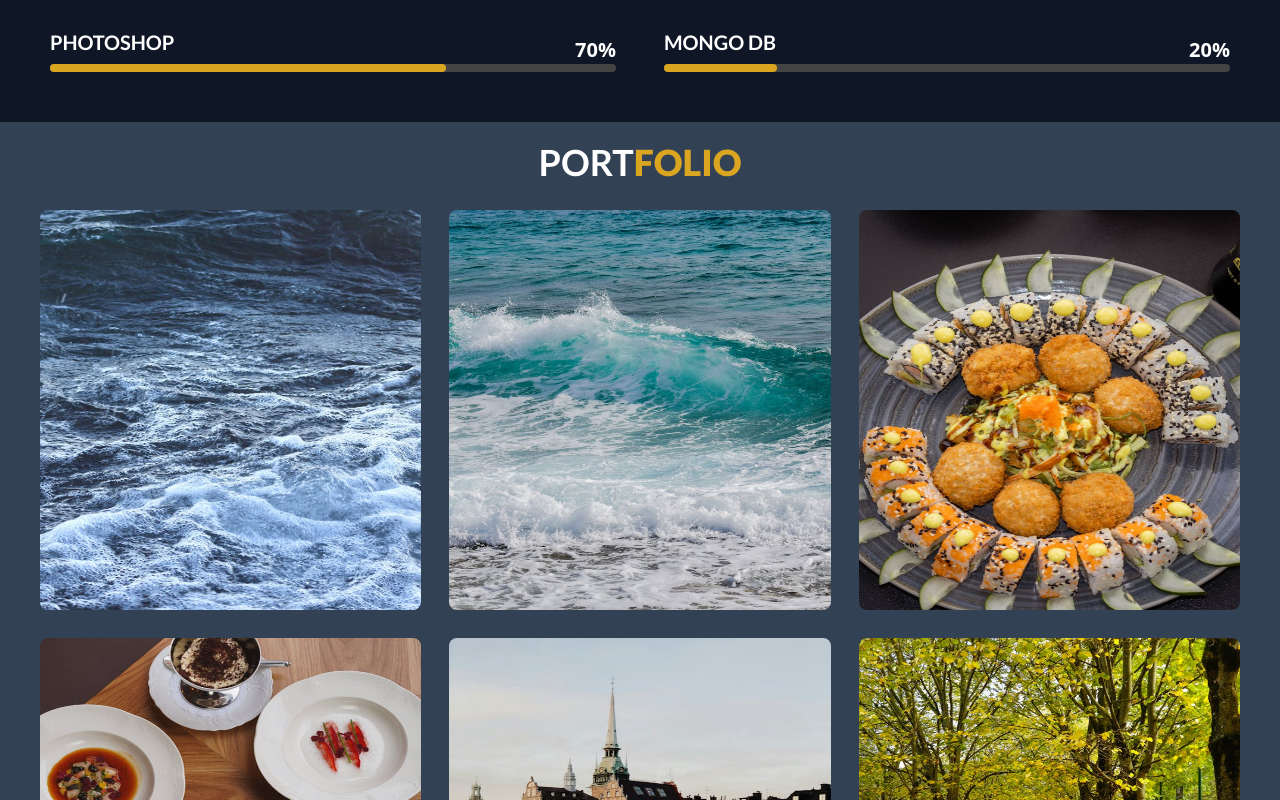
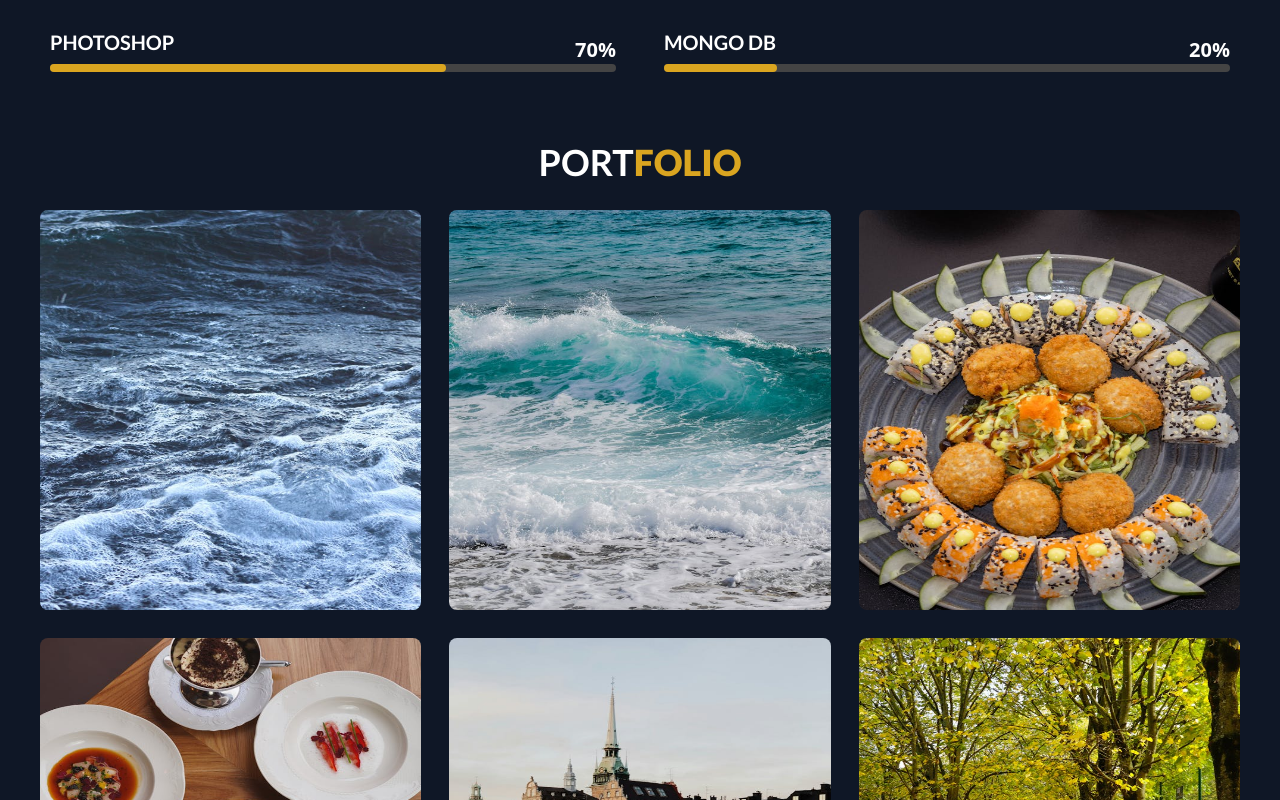
Before and after one commit to mahedi1318/My-Portfolio, a React (Vite) app: page / in a window 1280 px wide. Shown: the part 1820-2620 px from the top of the page. Built offline with nearby package versions, Linux system fonts and the light colour scheme.

Commit message:
portfolio bg color change

```diff
--- a/src/components/Portfolio_part/Portfolio.jsx
+++ b/src/components/Portfolio_part/Portfolio.jsx
@@ -9,7 +9,7 @@ import ImgSix from "../../assets/img-6.jpg"
 const Portfolio = () => {
   return (
     <>
-    <div className='pt-[20px] pb-[40px] bg-slate-700'>
+    <div className='pt-[20px] pb-[40px] bg-[#0F1726]'>
         <div className="container">
             <div className="title">
                 <h1 className='text-center text-4xl lato_font font-bold text-white'>PORT<strong className='text-[#daa520]'>FOLIO</strong></h1>
```
